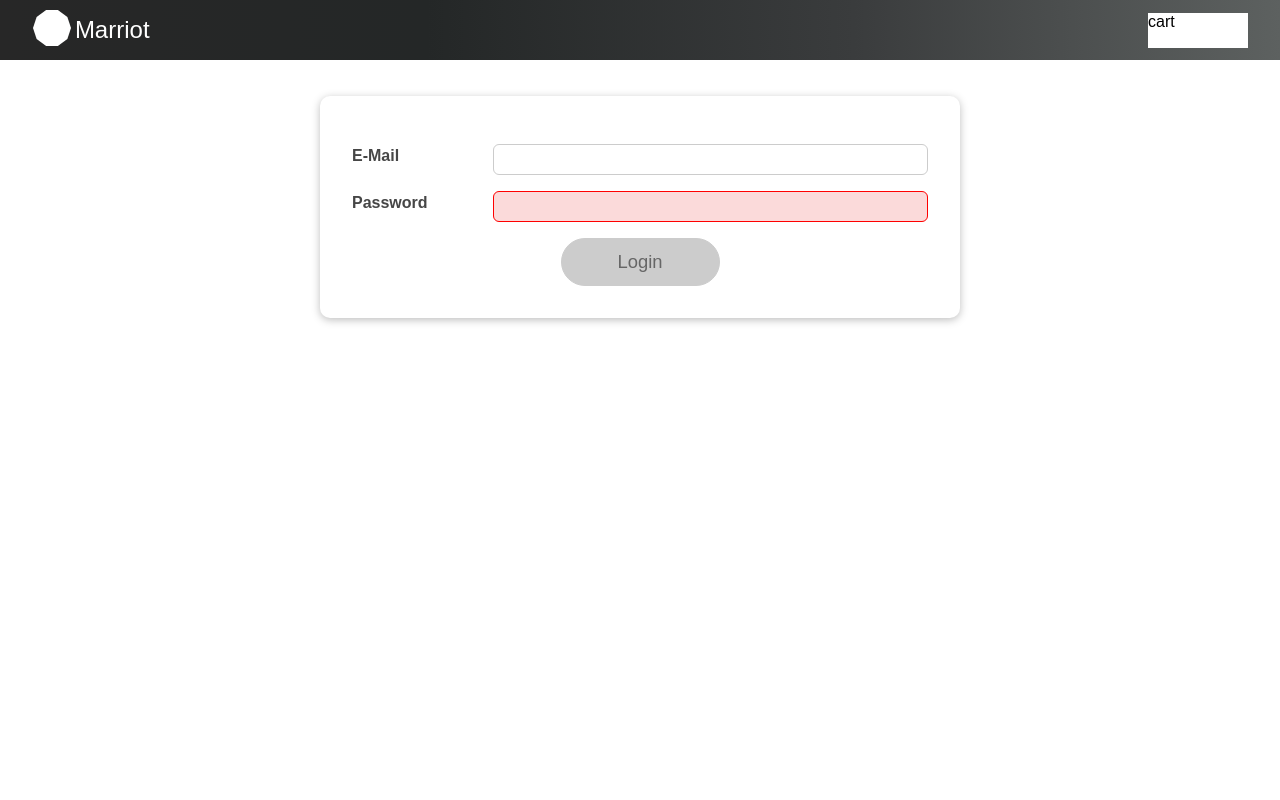
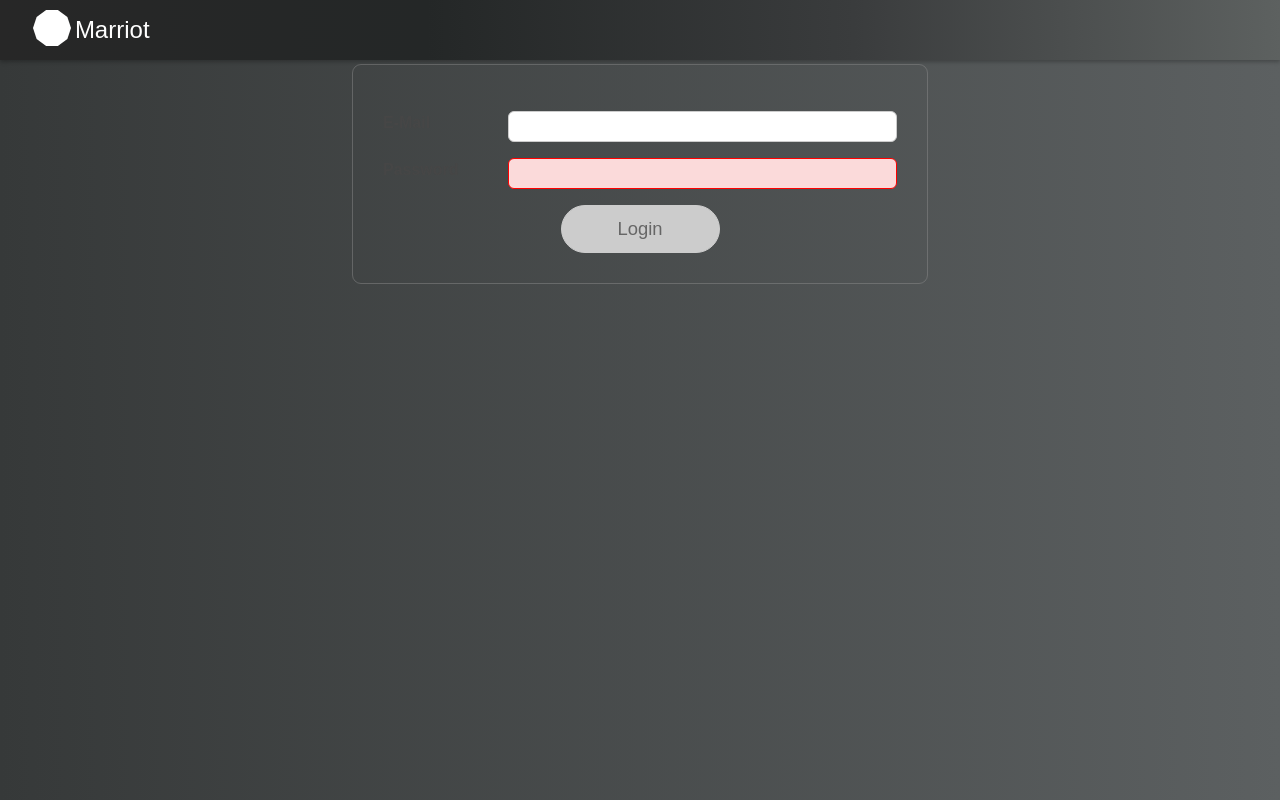
Before and after one commit to tuyishimejeandamour/food, a React (Create React App) app: page / in a window 1280 px wide. Built offline with nearby package versions, Linux system fonts and the light colour scheme.

Commit message:
adding logi

```diff
--- a/src/App.js
+++ b/src/App.js
@@ -25,13 +25,13 @@ function App() {
   };
 
   return (
-    <React.Fragment>
+    <div className ="app">
       <MainHeader isAuthenticated={isLoggedIn} onLogout={logoutHandler} />
       <main>
         {!isLoggedIn && <Login onLogin={loginHandler} />}
         {isLoggedIn && <Home onLogout={logoutHandler} />}
       </main>
-    </React.Fragment>
+    </div>
   );
 }
 
--- /dev/null
+++ b/src/components/UI/form/Form.js
@@ -0,0 +1,18 @@
+import React from 'react';
+
+import classes from './Form.module.css';
+
+const Form = (props) => {
+    const submit = (event)=>{
+         props.onSubmit(event)
+    }
+  return (
+    <form  onSubmit ={submit} className={`${classes.form} ${props.className}`} >
+        <div className={classes.borderline} style={{padding:props.padding?props.padding:'30px'}}>
+        {props.children}
+    </div>
+    </form>
+  );
+};
+
+export default Form;
--- /dev/null
+++ b/src/components/UI/form/Form.module.css
@@ -0,0 +1,5 @@
+
+.borderline{
+    border: 1px solid rgba(145, 145, 146, 0.438);
+    border-radius: 9px;
+}
--- a/src/components/layout/MainHeader/MainHeader.module.css
+++ b/src/components/layout/MainHeader/MainHeader.module.css
@@ -8,7 +8,9 @@
   align-items: center;
   background: linear-gradient(to right,#272727,#242727,#3A3C3D,#5D6160);
   padding: 0 2rem;
+  box-shadow: 0 2px 4px rgb(0 0 0 / 26%);
 }
+
 
 .logodiv{
   display: flex;
--- a/src/components/layout/MainHeader/Navigation.js
+++ b/src/components/layout/MainHeader/Navigation.js
@@ -6,12 +6,22 @@ const Navigation = (props) => {
   return (
     <nav className={classes.nav}>
       <ul>
+      {props.isLoggedIn && (
         <li>
-          <div className={classes.addcart}>cart</div>
+          <div className={classes.addcart}>
+            <div className={classes.addCartMessage}>
+              {/* <img src={} alt="cart" /> */}
+              <span>cart</span>
+            </div>
+            <div className={classes.addCartButton}>
+              <button>12</button>
+            </div>
+            </div>
         </li>
+      )}
         {props.isLoggedIn && (
           <li>
-            <button onClick={props.onLogout}>J</button>
+            <button className={classes.userHeader} onClick={props.onLogout}>J</button>
           </li>
         )}
       </ul>
--- a/src/components/layout/MainHeader/Navigation.module.css
+++ b/src/components/layout/MainHeader/Navigation.module.css
@@ -21,30 +21,55 @@
   color: #f3cafb;
 }
 
-.nav button {
-  height: 35px;
-  width: 35px;
+.nav .userHeader {
+  height: 40px;
+  width: 40px;
   font: inherit;
-  background: #dd0db0;
-  border: 1px solid #dd0db0;
+  background: #3c373b;
+  border: 1px solid #3c373b;
   color: white;
   cursor: pointer;
   box-shadow: 0 2px 4px rgba(0, 0, 0, 0.26);
   border-radius: 50%;
 }
 
-.nav button:focus {
+.nav .userHeader:focus {
   outline: none;
 }
 
-.nav button:hover,
-.nav button:active {
+.nav .userHeader:hover,
+.nav .userHeader:active {
   color: #f3cafb;
   box-shadow: 0 2px 10px rgba(0, 0, 0, 0.26);
 }
 
 .addcart{
-  width: 100px;
+  display: flex;
+  align-items: center;
+  width: 110px;
   height: 35px;
+  border-radius: 5px;
   background-color: white;
+  box-shadow: 0 2px 4px rgb(0 0 0 / 26%);
+  justify-content: space-between;
+  padding: 0 7px;
 }
+.addcart:hover{
+  cursor: pointer;
+  box-shadow:  0 2px 4px rgb(0 0 0 / 20%);
+}
+.addCartButton button{
+  min-width: 29px;
+  height: 29px;
+  border-radius: 50%;
+  border: none;
+  font-weight: 700;
+  background: linear-gradient(to top,#272727,#414444,#6e6f6f,#5D6160);;
+  color: white;
+}
+
+.addCartMessage span{
+  font-size: 13px;
+  font-weight: 600;
+
+}
--- a/src/components/pages/Home/Home.js
+++ b/src/components/pages/Home/Home.js
@@ -5,9 +5,7 @@ import classes from './Home.module.css';
 
 const Home = (props) => {
   return (
-    <Card className={classes.home}>
-      <h1>Welcome back!</h1>
-    </Card>
+    <div></div>
   );
 };
 
--- a/src/components/pages/Login/Login.js
+++ b/src/components/pages/Login/Login.js
@@ -4,6 +4,7 @@ import Card from '../../UI/Card/Card';
 import classes from './Login.module.css';
 import Button from '../../UI/Button/Button';
 import {initialState,reducer,password} from '../../../utils/reducer';
+import Form from '../../UI/form/Form';
 
 const Login = (props) => {
   const [formIsValid, setFormIsValid] = useState(false);
@@ -15,7 +16,7 @@ const Login = (props) => {
       setFormIsValid(
         stateemail.isValid && passwordState.isValid
       );
-    }, 500);
+    }, 100);
 
 
     return()=>{
@@ -46,8 +47,7 @@ const Login = (props) => {
   };
 
   return (
-    <Card className={classes.login}>
-      <form onSubmit={submitHandler}>
+    <Form onSubmit={submitHandler} className={classes.login}>
         <div
           className={`${classes.control} ${
             stateemail.isvalid === false ? classes.invalid : ''
@@ -81,8 +81,7 @@ const Login = (props) => {
             Login
           </Button>
         </div>
-      </form>
-    </Card>
+    </Form>
   );
 };
 
--- a/src/index.css
+++ b/src/index.css
@@ -4,13 +4,22 @@
 
 html {
   font-family: sans-serif;
-  background: #fff;
+  background: linear-gradient(to right,#363939,#5C6061);
 }
 
 body {
   margin: 0;
+
 }
 
 main {
-  margin-top: 6rem;
+  flex: 1;
+  width: 100%;
 }
+
+.app{
+  width: 100%;
+  height: 100vh;
+  display: flex;
+  flex-direction: column;
+}
--- a/src/utils/reducer.js
+++ b/src/utils/reducer.js
@@ -21,7 +21,7 @@ export const  password =  (state, { type, value}) => {
     switch (type) {
 
     case 'password':
-      return { ...state, value }
+      return { ...state, value ,isValid:state.value.trim().length>6}
     case 'passwordvalid':
         return {...state,isValid:state.value.trim().length>6}
     default:
```
Also changed, not shown: src/components/layout/bodySplit/bodySplit.js (added), src/components/layout/bodySplit/bodySplit.module.css (added).
